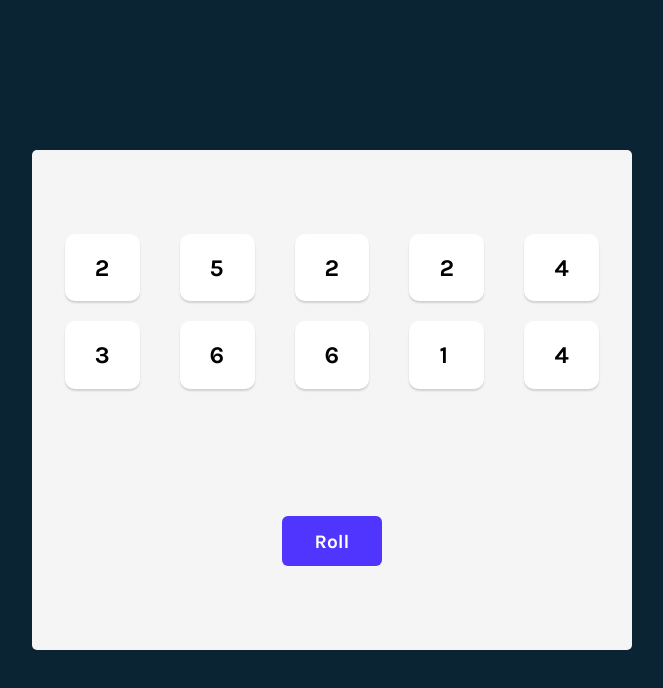
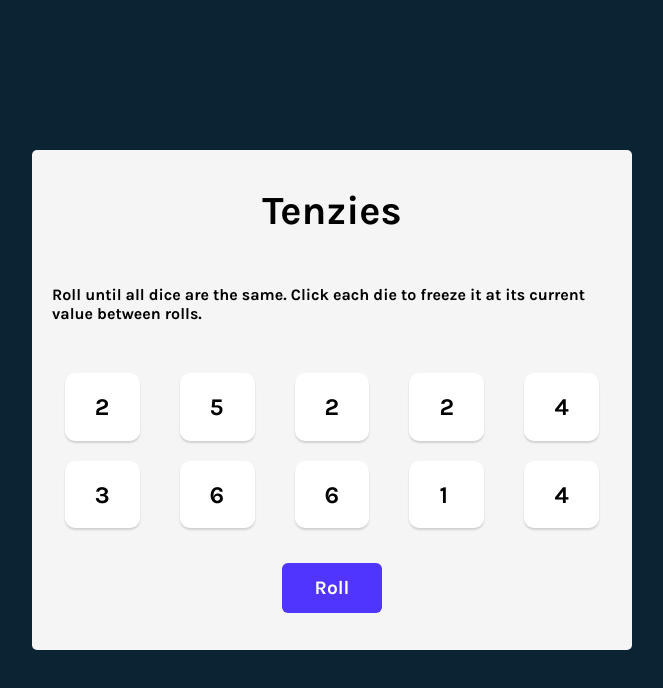
Before and after one commit to sarthakladhwe/Tenzies, a React (Create React App) app: page / in a window 1280 px wide. Shown: the top 688 px of the page, without its empty margins (308-971 px from the left). Built offline with nearby package versions, Linux system fonts and the light colour scheme.

Commit message:
Added description

```diff
--- a/src/App.js
+++ b/src/App.js
@@ -44,6 +44,8 @@
   return (
     <div className="App">
       <main>
+        <h1 className="title">Tenzies</h1>
+        <p className="instructions">Roll until all dice are the same. Click each die to freeze it at its current value between rolls.</p>
         <div className="dice-container">
           {diceElements}
         </div>
--- a/src/index.css
+++ b/src/index.css
@@ -25,6 +25,11 @@
   background-color: #f5f5f5;
   border-radius: 5px;
   padding: 20px;
+}
+
+.title {
+  font-size: 40px;
+  margin: 0;
 }
 
 .dice-container {
```
